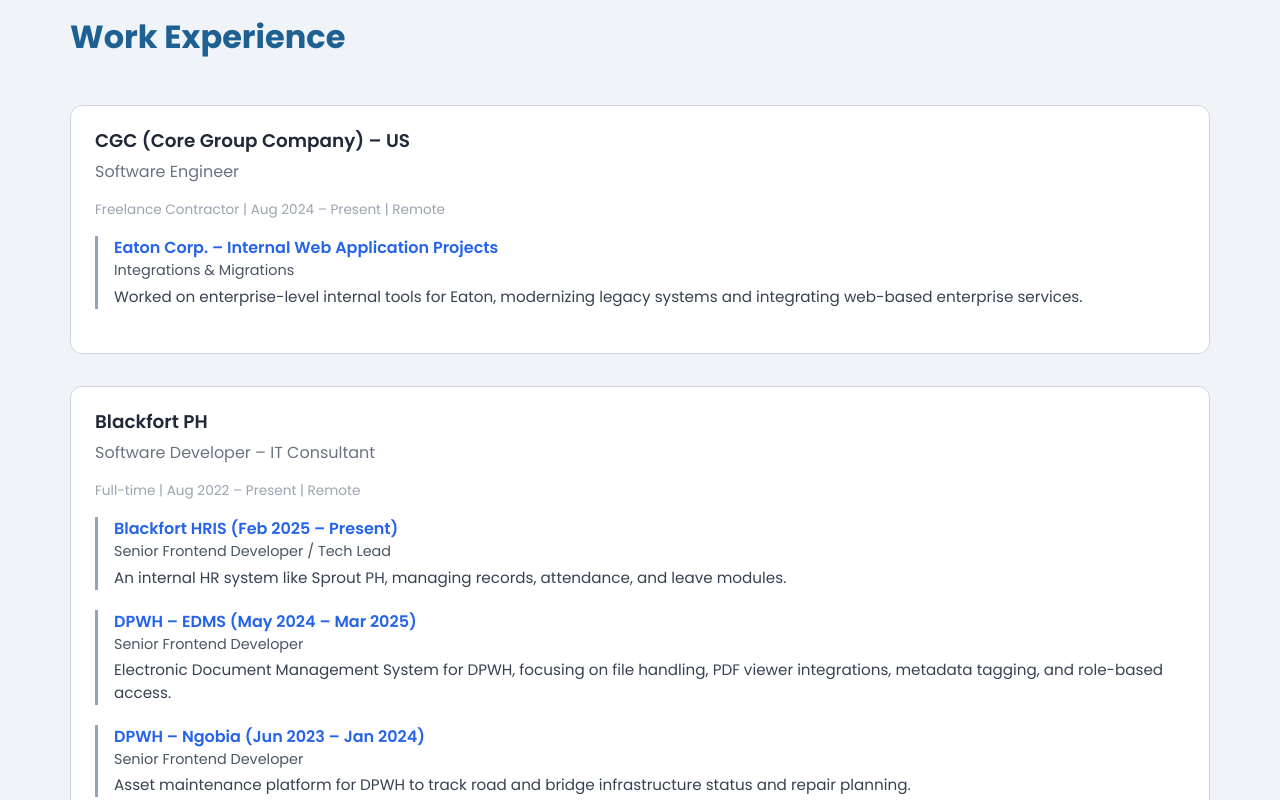
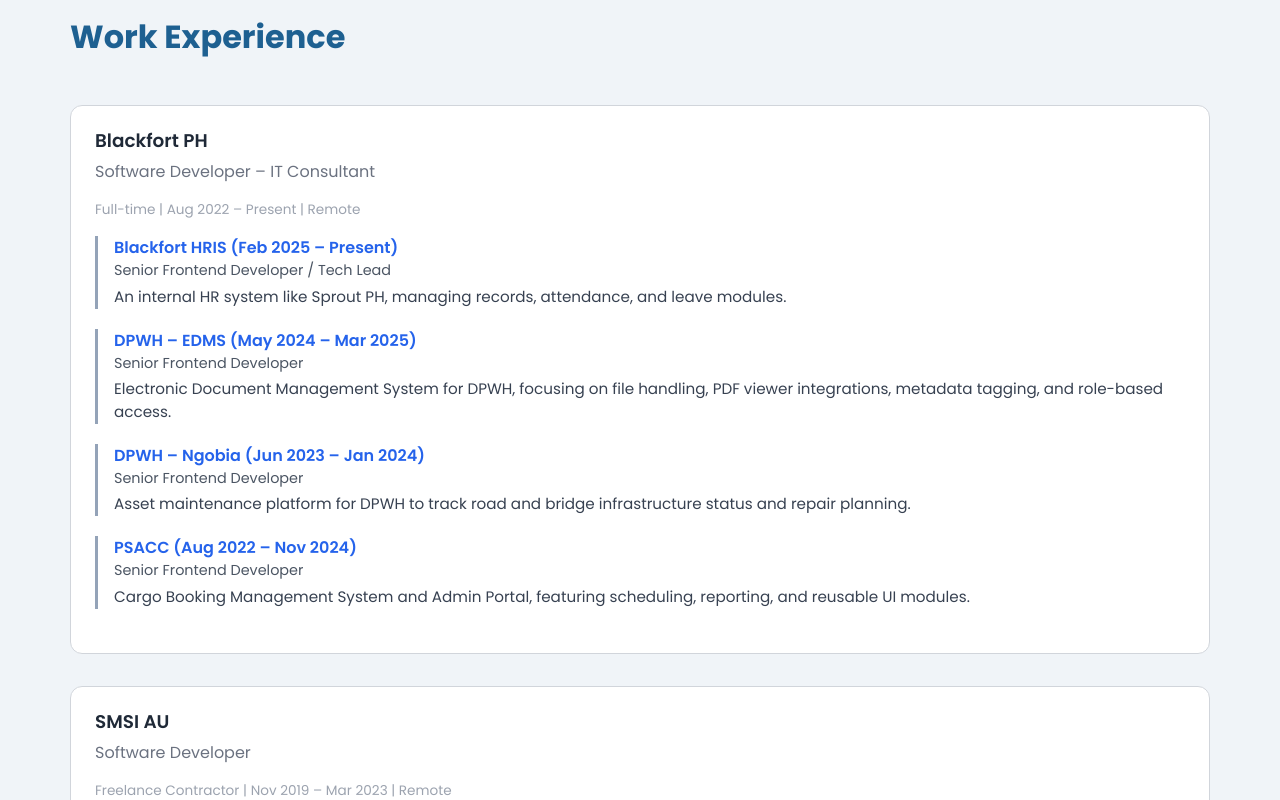
Before and after one commit to Paularity/paularityV1, a React (Vite) app: page / in a window 1280 px wide. Shown: the part 1220-2020 px from the top of the page. Built offline with nearby package versions, Linux system fonts and the light colour scheme.

Commit message:
remove eaton exp

```diff
--- a/src/data.ts
+++ b/src/data.ts
@@ -19,21 +19,21 @@ const data: PortfolioData = {
   about: `A highly skilled and adaptable Front-End Developer with extensive experience in enterprise systems and responsive web applications. Adept at building scalable interfaces with modern frameworks (Blazor, Angular) and leading frontend teams through agile sprints, component architecture planning, and CI/CD deployments. Passionate about optimizing user experience and code reusability while aligning with business goals.`,
 
   experience: [
-    {
-      title: "CGC (Core Group Company) – US",
-      position: "Software Engineer",
-      type: "Freelance Contractor",
-      period: "Aug 2024 – Present",
-      location: "Remote",
-      projects: [
-        {
-          name: "Eaton Corp. – Internal Web Application Projects",
-          role: "Integrations & Migrations",
-          description:
-            "Worked on enterprise-level internal tools for Eaton, modernizing legacy systems and integrating web-based enterprise services.",
-        },
-      ],
-    },
+    // {
+    //   title: "CGC (Core Group Company) – US",
+    //   position: "Software Engineer",
+    //   type: "Freelance Contractor",
+    //   period: "Aug 2024 – Present",
+    //   location: "Remote",
+    //   projects: [
+    //     {
+    //       name: "Eaton Corp. – Internal Web Application Projects",
+    //       role: "Integrations & Migrations",
+    //       description:
+    //         "Worked on enterprise-level internal tools for Eaton, modernizing legacy systems and integrating web-based enterprise services.",
+    //     },
+    //   ],
+    // },
     {
       title: "Blackfort PH",
       position: "Software Developer – IT Consultant",
```
